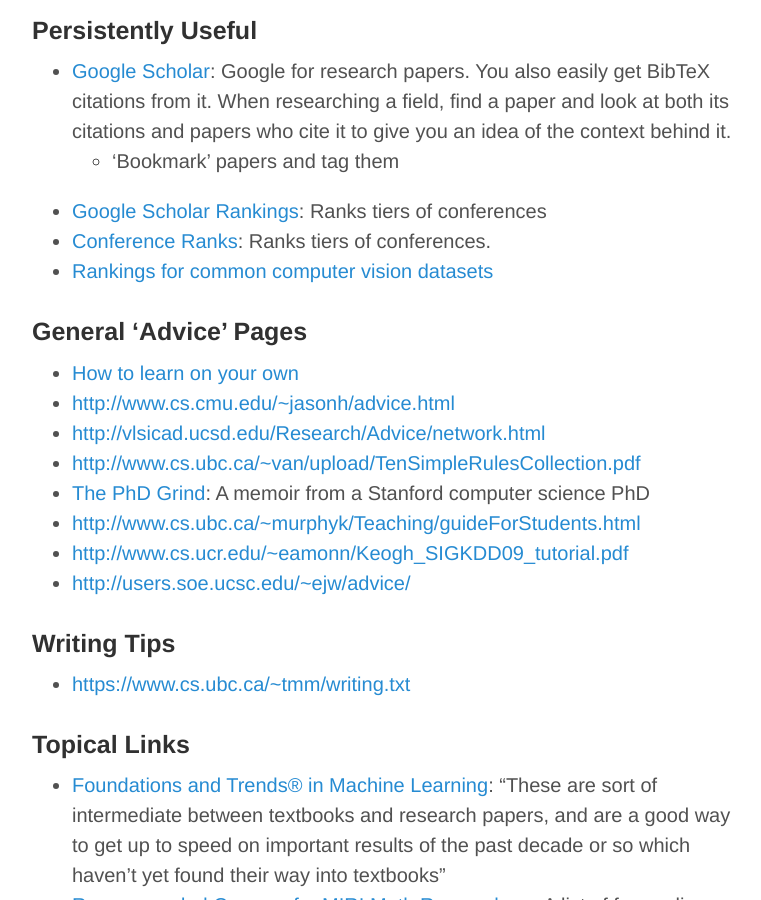
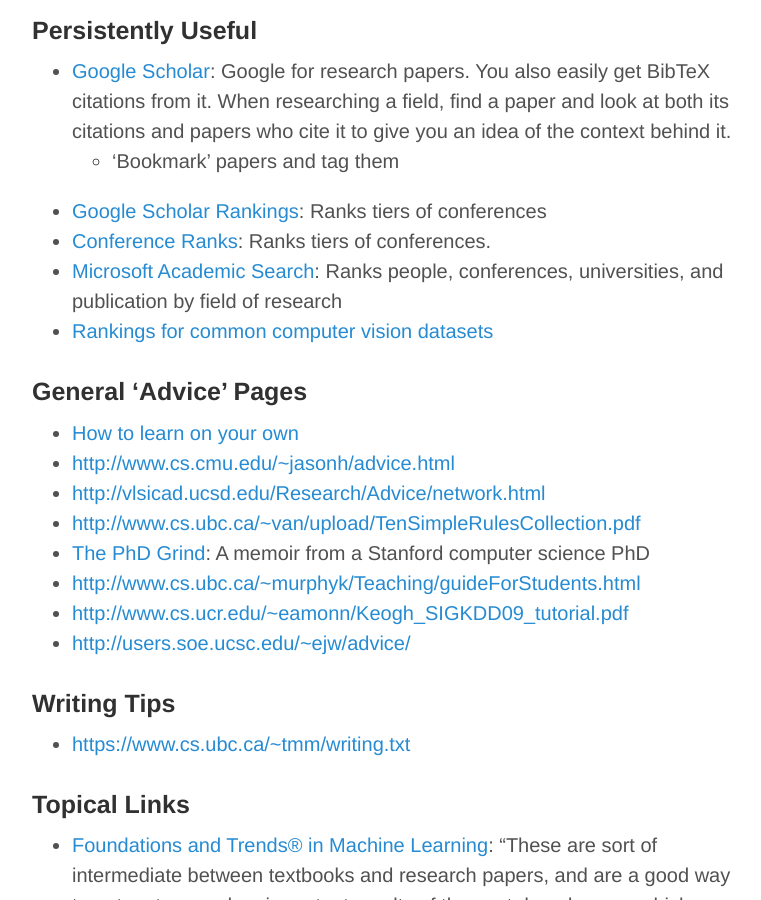
Before and after one commit to victorgan/victorgan.github.io, a Jekyll site: the page built from _posts/2014-08-18-useful-sites-for-research.md, in a window 1280 px wide and 900 px high, scrolled down 2655 px. Shown: the whole window, without its empty margins (248-1009 px from the left). Built offline with Jekyll 4.4.1, drawn with Linux system fonts in a browser that asks for light colours; comment, search, counter and statistics services are not loaded.

Commit message:
Update 2014-08-18-useful-sites-for-research.md

```diff
--- a/_posts/2014-08-18-useful-sites-for-research.md
+++ b/_posts/2014-08-18-useful-sites-for-research.md
@@ -98,6 +98,7 @@
   tiers of conferences
 - [Conference Ranks](http://www.conferenceranks.com): Ranks tiers of
   conferences.
+- [Microsoft Academic Search](http://academic.research.microsoft.com/): Ranks people, conferences, universities, and publication by field of research
 - [Rankings for common computer vision datasets](http://rodrigob.github.io/are_we_there_yet/build/)
 
 ### General 'Advice' Pages
```
